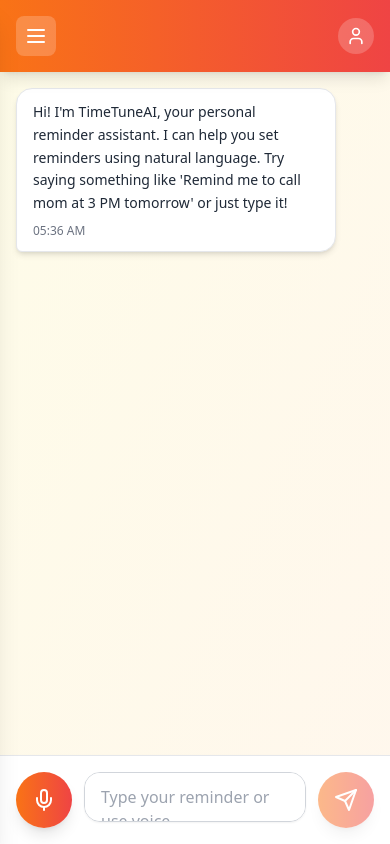
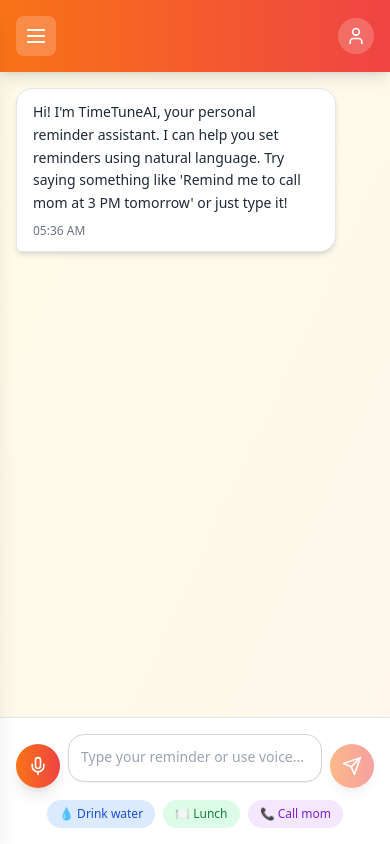
Before and after one commit to web5lab/timetuneai, a React (Vite) app: page /app in a window 390 px wide. Built offline with nearby package versions, Linux system fonts and the light colour scheme.

Commit message:
Redesign Chat Input for Mobile

```diff
--- a/src/pages/HomePage.tsx
+++ b/src/pages/HomePage.tsx
@@ -185,15 +185,15 @@ const HomePage: React.FC = () => {
       {/* Input Area */}
       <div className="bg-white border-t border-gray-200 p-4 shadow-lg">
         <div className="max-w-4xl mx-auto">
-          <div className="flex items-center space-x-3">
+          <div className="flex items-end space-x-2 sm:space-x-3">
             <button
               onClick={toggleListening}
-              className={`p-4 rounded-full transition-all duration-300 shadow-lg ${isListening
-                  ? 'bg-red-500 text-white animate-pulse scale-110'
+              className={`p-3 sm:p-4 rounded-full transition-all duration-300 shadow-lg flex-shrink-0 ${isListening
+                  ? 'bg-red-500 text-white animate-pulse scale-110 ring-4 ring-red-200'
                   : 'bg-gradient-to-r from-orange-500 to-red-500 text-white hover:from-orange-600 hover:to-red-600 hover:scale-105'
                 }`}
             >
-              {isListening ? <MicOff className="w-6 h-6" /> : <Mic className="w-6 h-6" />}
+              {isListening ? <MicOff className="w-5 h-5 sm:w-6 sm:h-6" /> : <Mic className="w-5 h-5 sm:w-6 sm:h-6" />}
             </button>
 
             <div className="flex-1 relative">
@@ -202,28 +202,66 @@ const HomePage: React.FC = () => {
                 onChange={(e) => setInputText(e.target.value)}
                 onKeyPress={handleKeyPress}
                 placeholder="Type your reminder or use voice..."
-                className="w-full px-4 py-3 border border-gray-300 rounded-2xl focus:outline-none focus:ring-2 focus:ring-orange-500 focus:border-transparent resize-none shadow-sm"
+                className="w-full px-3 sm:px-4 py-3 sm:py-4 border border-gray-300 rounded-2xl focus:outline-none focus:ring-2 focus:ring-orange-500 focus:border-transparent resize-none shadow-sm text-sm sm:text-base min-h-[48px] max-h-32"
                 rows={1}
+                style={{
+                  height: 'auto',
+                  minHeight: '48px'
+                }}
+                onInput={(e) => {
+                  const target = e.target as HTMLTextAreaElement;
+                  target.style.height = 'auto';
+                  target.style.height = Math.min(target.scrollHeight, 128) + 'px';
+                }}
               />
+
+              {/* Character count for mobile */}
+              {inputText.length > 0 && (
+                <div className="absolute bottom-1 right-2 text-xs text-gray-400">
+                  {inputText.length}/500
+                </div>
+              )}
             </div>
 
             <button
               onClick={() => handleSendMessage()}
               disabled={!inputText.trim()}
-              className="p-4 bg-gradient-to-r from-orange-500 to-red-500 text-white rounded-full hover:from-orange-600 hover:to-red-600 transition-all duration-300 disabled:opacity-50 disabled:cursor-not-allowed shadow-lg hover:scale-105"
+              className="p-3 sm:p-4 bg-gradient-to-r from-orange-500 to-red-500 text-white rounded-full hover:from-orange-600 hover:to-red-600 transition-all duration-300 disabled:opacity-50 disabled:cursor-not-allowed shadow-lg hover:scale-105 flex-shrink-0"
             >
-              <Send className="w-6 h-6" />
+              <Send className="w-5 h-5 sm:w-6 sm:h-6" />
             </button>
           </div>
 
           {isListening && (
-            <div className="text-center mt-3">
-              <p className="text-sm text-gray-500 animate-pulse flex items-center justify-center">
+            <div className="text-center mt-2 sm:mt-3">
+              <p className="text-xs sm:text-sm text-gray-500 animate-pulse flex items-center justify-center">
                 <div className="w-2 h-2 bg-red-500 rounded-full mr-2 animate-ping"></div>
                 🎤 Listening... Speak your reminder
               </p>
             </div>
           )}
+
+          {/* Quick action buttons for mobile */}
+          <div className="flex sm:hidden justify-center space-x-2 mt-3">
+            <button
+              onClick={() => handleSendMessage("Remind me to drink water in 1 hour")}
+              className="px-3 py-1.5 bg-blue-100 text-blue-700 rounded-full text-xs font-medium hover:bg-blue-200 transition-colors"
+            >
+              💧 Drink water
+            </button>
+            <button
+              onClick={() => handleSendMessage("Remind me about lunch at 12 PM")}
+              className="px-3 py-1.5 bg-green-100 text-green-700 rounded-full text-xs font-medium hover:bg-green-200 transition-colors"
+            >
+              🍽️ Lunch
+            </button>
+            <button
+              onClick={() => handleSendMessage("Remind me to call mom tomorrow")}
+              className="px-3 py-1.5 bg-purple-100 text-purple-700 rounded-full text-xs font-medium hover:bg-purple-200 transition-colors"
+            >
+              📞 Call mom
+            </button>
+          </div>
         </div>
       </div>
     </div>
```
